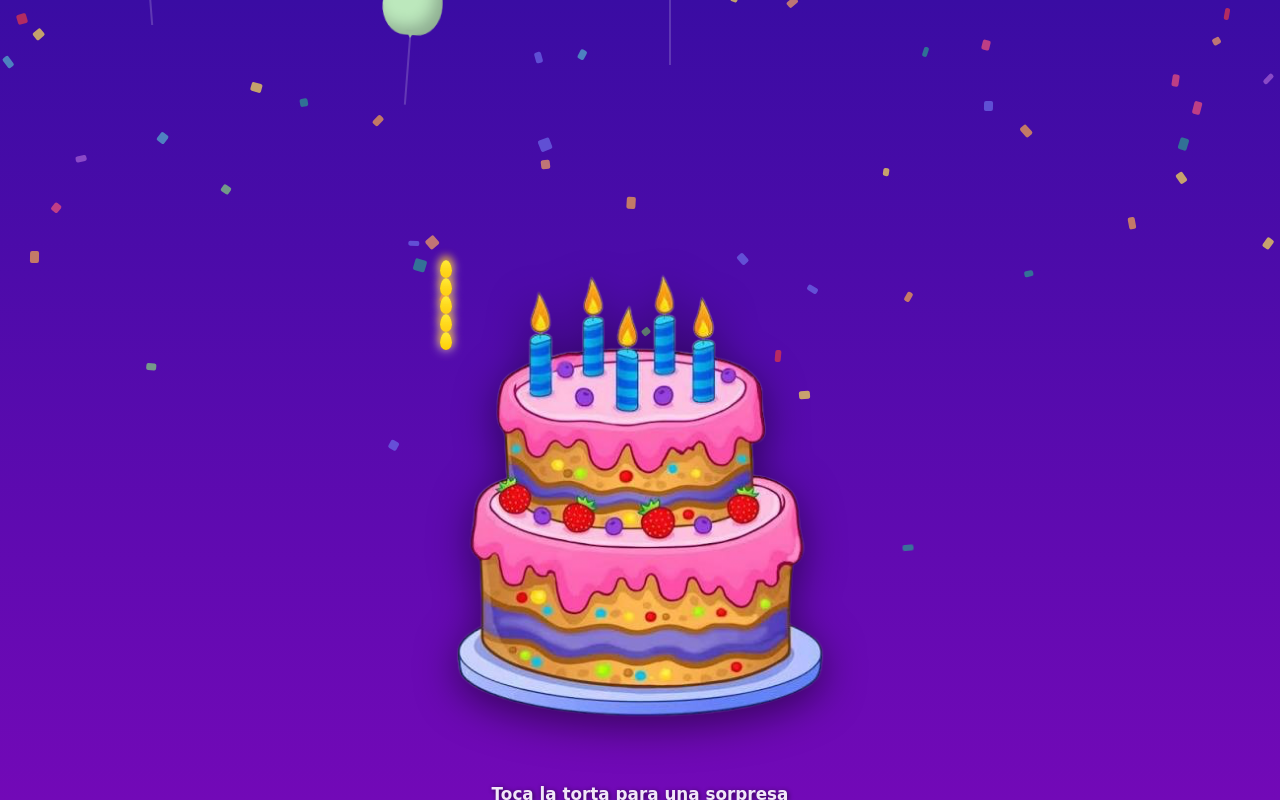
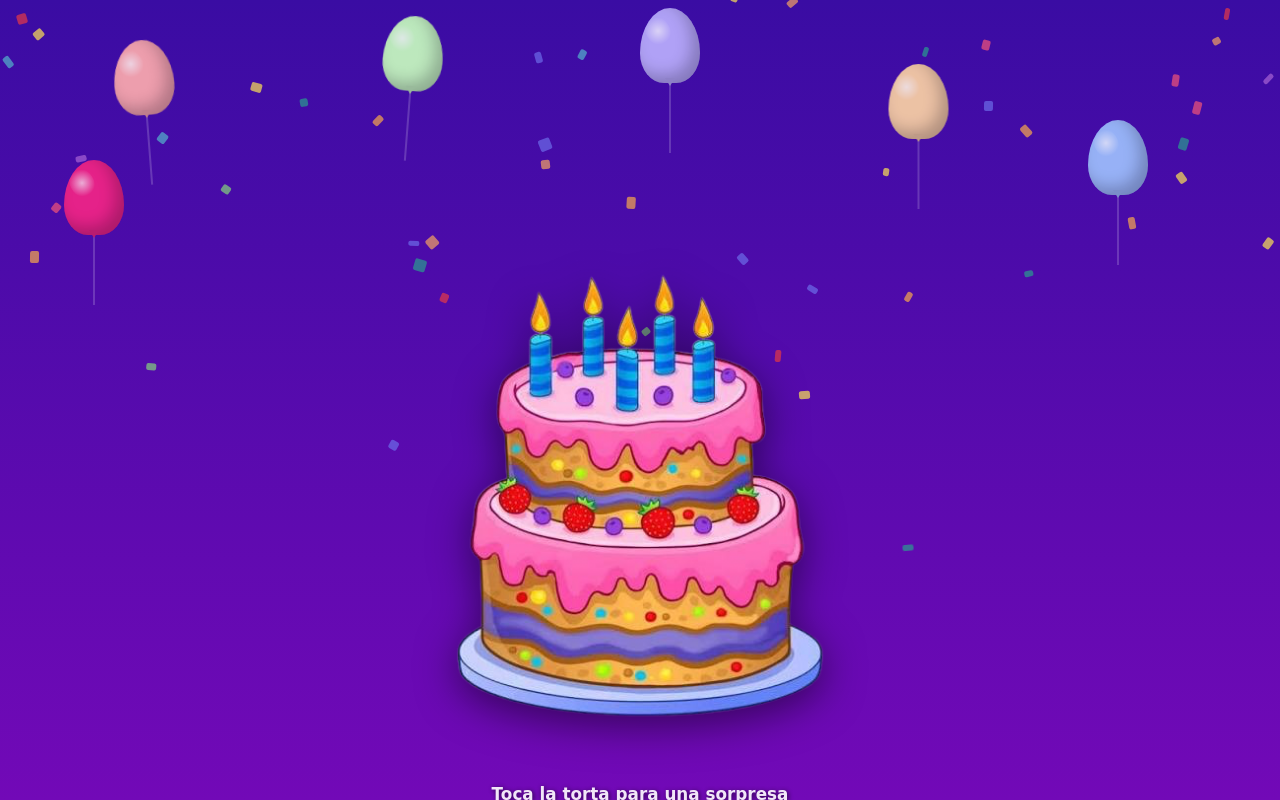
Before and after one commit to lucaxvera18/Regalo-especial-, a plain HTML site: page index.html in a window 1280 px wide. Drawn offline with Linux system fonts and the light colour scheme; a web font is replaced by a local one.

Commit message:
index.html

```diff
--- a/index.html
+++ b/index.html
@@ -16,34 +16,27 @@
             <div class="fireworks-container"></div>
             <div class="background-elements">
 
-                <div class="balloon fixed-balloon" style="--color: #ffadad; --delay: 0s; --initial-x: 10vw; --initial-y: -15vh;">
+                <div class="balloon fixed-balloon" style="--color: #ffadad; --delay: 0s; --initial-x: 10vw; --initial-y: 5vh;">
                     <span class="balloon-string"></span>
                 </div>
-                <div class="balloon fixed-balloon" style="--color: #ffd6a5; --delay: 2s; --initial-x: 70vw; --initial-y: -20vh;">
+                <div class="balloon fixed-balloon" style="--color: #ffd6a5; --delay: 2s; --initial-x: 70vw; --initial-y: 8vh;">
                     <span class="balloon-string"></span>
                 </div>
-                <div class="balloon fixed-balloon" style="--color: #caffbf; --delay: 4s; --initial-x: 30vw; --initial-y: -5vh;">
+                <div class="balloon fixed-balloon" style="--color: #caffbf; --delay: 4s; --initial-x: 30vw; --initial-y: 2vh;">
                     <span class="balloon-string"></span>
                 </div>
-                <div class="balloon fixed-balloon" style="--color: #a0c4ff; --delay: 6s; --initial-x: 85vw; --initial-y: -25vh;">
+                <div class="balloon fixed-balloon" style="--color: #a0c4ff; --delay: 6s; --initial-x: 85vw; --initial-y: 15vh;">
                     <span class="balloon-string"></span>
                 </div>
-                <div class="balloon fixed-balloon" style="--color: #bdb2ff; --delay: 8s; --initial-x: 50vw; --initial-y: -10vh;">
+                <div class="balloon fixed-balloon" style="--color: #bdb2ff; --delay: 8s; --initial-x: 50vw; --initial-y: 1vh;">
                     <span class="balloon-string"></span>
                 </div>
-                <div class="balloon fixed-balloon" style="--color: #f72585; --delay: 10s; --initial-x: 5vw; --initial-y: -20vh;">
+                <div class="balloon fixed-balloon" style="--color: #f72585; --delay: 10s; --initial-x: 5vw; --initial-y: 20vh;">
                     <span class="balloon-string"></span>
                 </div>
             </div>
             <div class="cake-container">
                 <img src="birthday_cake.PNG" alt="Torta de Cumpleaños" class="cake-image">
-                <div class="candles-overlay">
-                    <div class="candle-flame flame1"></div>
-                    <div class="candle-flame flame2"></div>
-                    <div class="candle-flame flame3"></div>
-                    <div class="candle-flame flame4"></div>
-                    <div class="candle-flame flame5"></div>
-                </div>
                 <p class="tap-message">Toca la torta para una sorpresa</p>
             </div>
         </div>
```
